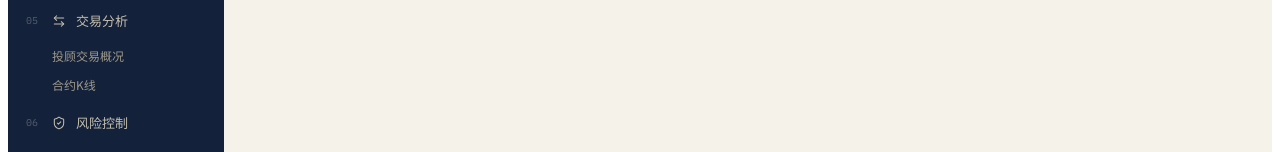
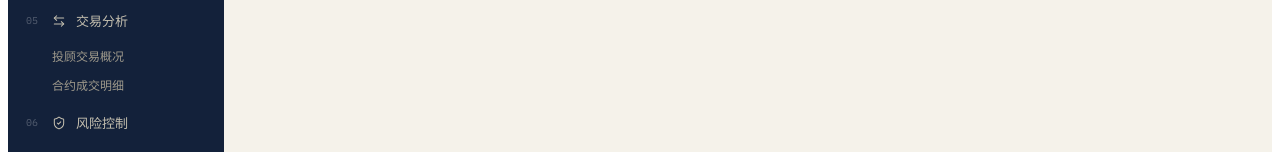
Before and after one commit to intostring/data-manage, a Vue app in the folder frontend/: page /display/overview in a window 1280 px wide. Shown: the part 464-616 px from the top of the page. Built offline with nearby package versions, Linux system fonts and the light colour scheme; sample sign-in values are in the browser's storage; the HTML template or start-up script is replaced by a standard one.

Commit message:
导航菜单「合约K线」更名为「合约成交明细」

```diff
--- a/frontend/src/views/DisplayLayout.vue
+++ b/frontend/src/views/DisplayLayout.vue
@@ -192,7 +192,7 @@ const modules = [
     icon: ArrowLeftRight,
     children: [
       { name: 'display-trade-advisor-overview', label: '投顾交易概况', path: '/display/trade/advisor-overview' },
-      { name: 'display-sector-contract-kline', label: '合约K线', path: '/display/sector/contract-kline' },
+      { name: 'display-sector-contract-kline', label: '合约成交明细', path: '/display/sector/contract-kline' },
     ],
   },
   { name: 'display-risk', label: '风险控制', path: '/display/risk', icon: ShieldCheck },
@@ -205,7 +205,7 @@ const titleMap = {
   'display-sector': '盈亏分析',
   'display-sector-pnl': '品种盈亏',
   'display-sector-advisor-variety': '品种投顾明细',
-  'display-sector-contract-kline': '合约K线',
+  'display-sector-contract-kline': '合约成交明细',
   'display-position': '持仓分析',
   'display-position-sector-analysis': '板块分析',
   'display-position-sector-detail': '板块持仓明细',
```
